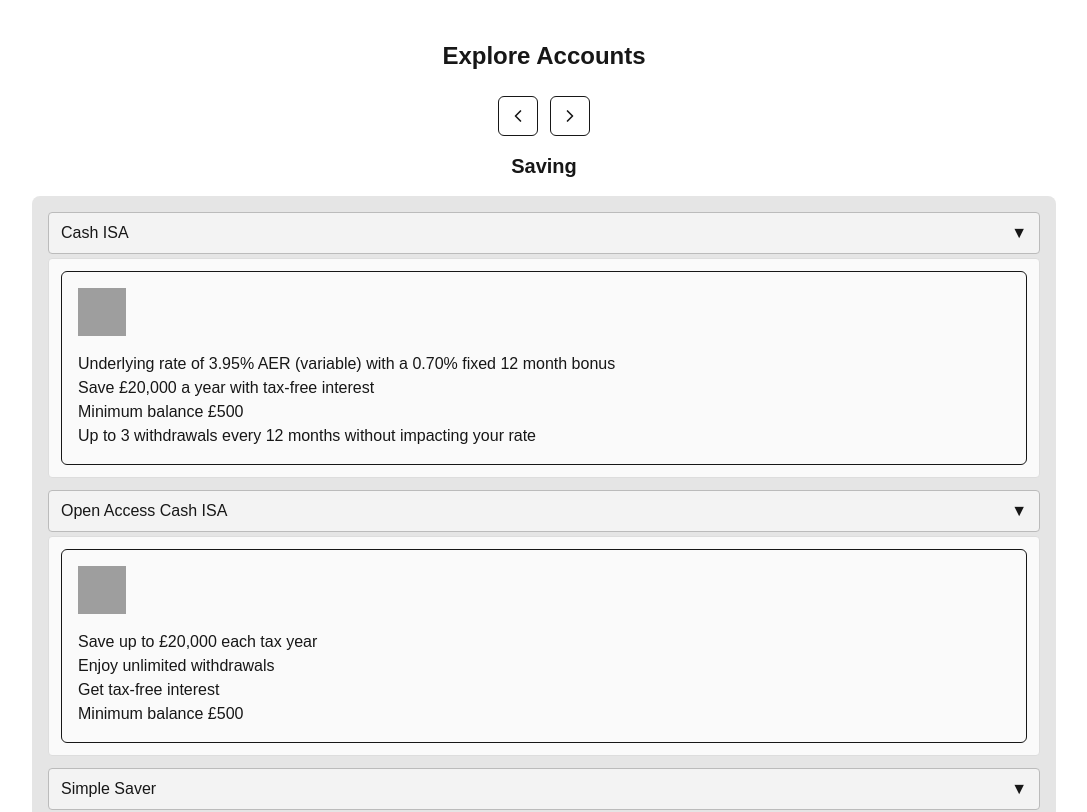
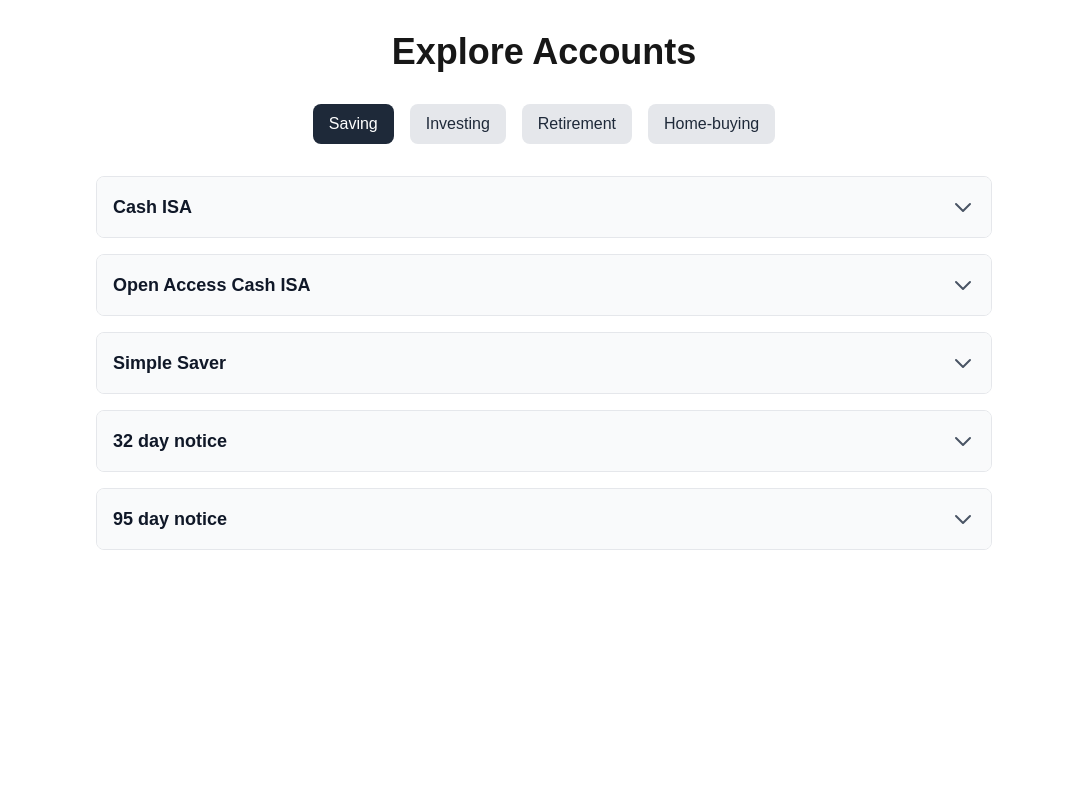
Before and after one commit to weilidai2001/mb-cms, a Next.js app in the folder webapp/: page /explore in a window 1280 px wide. Shown: the top 812 px of the page, without its empty margins (96-1183 px from the left). Built offline with nearby package versions, Linux system fonts and the light colour scheme; grey boxes are pictures that could not be loaded.

Commit message:
Starting from basics HTML

```diff
--- a/webapp/src/app/explore/page.tsx
+++ b/webapp/src/app/explore/page.tsx
@@ -1,27 +1,15 @@
 "use client";
 
-import { useMemo } from "react";
+import React, { useState } from "react";
 import Image from "next/image";
-import { motion } from "framer-motion";
-import {
-  Accordion,
-  AccordionContent,
-  AccordionItem,
-  AccordionTrigger,
-} from "@/components/ui/accordion";
-import { Button } from "@/components/ui/button";
-import { ChevronLeft, ChevronRight } from "lucide-react";
-import withCarousel, {
-  InjectedCarouselProps,
-} from "@/components/withCarousel";
 
-type Item = {
+interface Item {
   id: number;
   category: string;
   title: string;
   icon: string;
   description: string;
-};
+}
 
 const DATA: Item[] = [
   {
@@ -54,7 +42,7 @@ const DATA: Item[] = [
     title: "32 day notice",
     icon: "/assets/32_day_notice.svg",
     description:
-      "<p>Save towards your short-term goals and earn 4.03% AER variable with a 32 Day Notice Savings Account.</p><p>Get started with as little as £1.</p><p>This account has a 32 day notice period. When you request a withdrawal, your money will be available after 32 days.</p>",
+      '<p>Save towards your short-term goals and earn 4.03% AER variable with a 32 Day Notice Savings Account.</p><p>Get started with as little as £1.</p><p>This account has a 32 day notice period. When you request a withdrawal, your money will be available after 32 days.</p>',
   },
   {
     id: 2,
@@ -62,7 +50,7 @@ const DATA: Item[] = [
     title: "95 day notice",
     icon: "/assets/95_day_notice.svg",
     description:
-      "<p>Save towards your short-term goals and earn 4.34% AER variable with a 95 Day Notice Savings Account.</p><p>Get started with as little as £1.</p><p>This account has a 95 day notice period. When you request a withdrawal, your money will be available after 95 days.</p>",
+      '<p>Save towards your short-term goals and earn 4.34% AER variable with a 95 Day Notice Savings Account.</p><p>Get started with as little as £1.</p><p>This account has a 95 day notice period. When you request a withdrawal, your money will be available after 95 days.</p>',
   },
   {
     id: 4,
@@ -70,7 +58,7 @@ const DATA: Item[] = [
     title: "General Investment Account",
     icon: "/assets/general_investment_account.svg",
     description:
-      "<p>Make your money work harder over the long term with a Moneybox investing account. Choose from three simple Starting Options, or customise your portfolio with top US stocks, funds, and ETFs.</p><p><strong>With a range of investing accounts, get started today with as little as £1.</strong></p><p>Capital at risk. All investing should be long term. The value of your investments can go up and down, and you may get back less than you invest.</p>",
+      '<p>Make your money work harder over the long term with a Moneybox investing account. Choose from three simple Starting Options, or customise your portfolio with top US stocks, funds, and ETFs.</p><p><strong>With a range of investing accounts, get started today with as little as £1.</strong></p><p>Capital at risk. All investing should be long term. The value of your investments can go up and down, and you may get back less than you invest.</p>',
   },
   {
     id: 10,
@@ -86,7 +74,7 @@ const DATA: Item[] = [
     title: "Junior ISA",
     icon: "/assets/junior_isa.svg",
     description:
-      "<p>Give your child a flying start and invest up to £9,000 per tax year into a Junior Stocks &amp; Shares ISA.</p><p><strong>Open or transfer an account in minutes and join over one million people saving and investing with Moneybox.</strong></p>",
+      '<p>Give your child a flying start and invest up to £9,000 per tax year into a Junior Stocks &amp; Shares ISA.</p><p><strong>Open or transfer an account in minutes and join over one million people saving and investing with Moneybox.</strong></p>',
   },
   {
     id: 8,
@@ -102,93 +90,106 @@ const DATA: Item[] = [
     title: "Lifetime ISA",
     icon: "/assets/lifetime_isa.svg",
     description:
-      "<p>Save or invest up to £4,000 each tax year with the UK’s biggest Lifetime ISA provider and get a 25% government bonus on all savings. That’s up to £1,000 for free each year you save for your first home.</p><p>Choose from a Cash Lifetime ISA or Stocks &amp; Shares Lifetime ISA (capital at risk).</p><p>A 25% government penalty applies if you withdraw money from a Lifetime ISA for any reason other than buying your first home (up to £450,000) or for retirement, and you may get back less than you paid into your Lifetime ISA.</p>",
+      '<p>Save or invest up to £4,000 each tax year with the UK’s biggest Lifetime ISA provider and get a 25% government bonus on all savings. That’s up to £1,000 for free each year you save for your first home.</p><p>Choose from a Cash Lifetime ISA or Stocks &amp; Shares Lifetime ISA (capital at risk).</p><p>A 25% government penalty applies if you withdraw money from a Lifetime ISA for any reason other than buying your first home (up to £450,000) or for retirement, and you may get back less than you paid into your Lifetime ISA.</p>',
   },
 ];
 
-function ExplorePage({ emblaRef, onPrev, onNext, selectedIndex }: InjectedCarouselProps) {
-  const categories = useMemo(() => {
-    const map = new Map<string, Item[]>();
-    DATA.forEach((item) => {
-      if (!map.has(item.category)) map.set(item.category, []);
-      map.get(item.category)!.push(item);
-    });
-    return [...map.entries()].map(([name, items]) => ({ name, items }));
-  }, []);
+const ExplorePage = () => {
+  const [activeCategory, setActiveCategory] = useState<string>("Saving");
+  const [openAccordion, setOpenAccordion] = useState<number | null>(null);
+
+  const groupedData = DATA.reduce(
+    (acc: { [key: string]: Item[] }, item: Item) => {
+      if (!acc[item.category]) {
+        acc[item.category] = [];
+      }
+      acc[item.category].push(item);
+      return acc;
+    },
+    {}
+  );
+
+  const categories = Object.keys(groupedData);
+
+  const handleAccordion = (id: number) => {
+    setOpenAccordion(openAccordion === id ? null : id);
+  };
 
   return (
-    <main className="mx-auto max-w-6xl px-4 py-10">
-      <motion.h1
-        initial={{ opacity: 0, y: -10 }}
-        animate={{ opacity: 1, y: 0 }}
-        transition={{ duration: 0.35 }}
-        className="mb-6 text-center text-2xl font-semibold"
+    <main>
+      <header className="text-center my-8">
+        <h1 className="text-4xl font-bold">Explore Accounts</h1>
+      </header>
+
+      <nav className="my-8">
+        <h2 className="sr-only">Account Categories</h2>
+        <div className="flex justify-center">
+          {/* This is where a carousel would go. For now, it's a simple list. */}
+          <ul className="flex justify-center space-x-2 md:space-x-4">
+            {categories.map((category) => (
+              <li key={category}>
+                <button
+                  onClick={() => setActiveCategory(category)}
+                  className={`px-3 py-2 text-sm md:text-base md:px-4 rounded-lg transition-colors ${
+                    activeCategory === category
+                      ? "bg-gray-800 text-white"
+                      : "bg-gray-200 text-gray-800 hover:bg-gray-300"
+                  }`}
                 >
-        Explore Accounts
-      </motion.h1>
+                  {category}
+                </button>
+              </li>
+            ))}
+          </ul>
+        </div>
+      </nav>
 
-      {/* Carousel buttons */}
-      <div className="mb-4 flex items-center justify-center gap-3">
-        <Button
-          variant="outline"
-          size="icon"
-          aria-label="Previous category"
-          onClick={onPrev}
+      <section aria-labelledby="products-heading" className="max-w-4xl mx-auto">
+        <h2 id="products-heading" className="sr-only">
+          Products in {activeCategory}
+        </h2>
+        <div className="space-y-4">
+          {groupedData[activeCategory]?.map((item) => (
+            <article key={item.id} className="border border-gray-200 rounded-lg overflow-hidden">
+              <h3 className="sr-only">{item.title}</h3>
+              <button
+                onClick={() => handleAccordion(item.id)}
+                aria-expanded={openAccordion === item.id}
+                aria-controls={`product-description-${item.id}`}
+                className="w-full text-left p-4 flex justify-between items-center bg-gray-50 hover:bg-gray-100 focus:outline-none focus:ring-2 focus:ring-gray-500"
               >
-          <ChevronLeft className="h-5 w-5" />
-        </Button>
-        <span className="sr-only">
-          {`Category ${selectedIndex + 1} of ${categories.length}`}
+                <span className="text-lg font-semibold text-gray-900">{item.title}</span>
+                <span className="transform transition-transform duration-200" style={{ transform: openAccordion === item.id ? 'rotate(180deg)' : 'rotate(0deg)' }}>
+                  <svg className="w-6 h-6 text-gray-600" fill="none" stroke="currentColor" viewBox="0 0 24 24" xmlns="http://www.w3.org/2000/svg"><path strokeLinecap="round" strokeLinejoin="round" strokeWidth="2" d="M19 9l-7 7-7-7"></path></svg>
                 </span>
-        <Button
-          variant="outline"
-          size="icon"
-          aria-label="Next category"
-          onClick={onNext}
+              </button>
+              {openAccordion === item.id && (
+                <div
+                  id={`product-description-${item.id}`}
+                  className="p-4 bg-white"
                 >
-          <ChevronRight className="h-5 w-5" />
-        </Button>
-      </div>
-
-      {/* Embla viewport */}
-      <section ref={emblaRef} className="overflow-hidden">
-        <div className="flex">
-          {categories.map(({ name, items }) => (
-            <article key={name} className="min-w-full px-6 md:px-12">
-              <h2 className="mb-4 text-center text-xl font-semibold">{name}</h2>
-
-              <Accordion type="multiple" className="space-y-2" collapsible>
-                {items.map((prod) => (
-                  <AccordionItem key={prod.id} value={String(prod.id)}>
-                    <AccordionTrigger className="w-full rounded-md bg-muted px-4 py-3 text-left font-medium">
-                      {prod.title}
-                    </AccordionTrigger>
-                    <AccordionContent asChild>
-                      <div className="space-y-4 rounded-md border p-4">
+                  <div className="flex flex-col sm:flex-row items-start space-y-4 sm:space-y-0 sm:space-x-4">
+                    <div className="flex-shrink-0">
                       <Image
-                          src={prod.icon}
-                          alt={prod.title}
+                        src={item.icon}
+                        alt="" // Decorative image
                         width={48}
                         height={48}
-                          className="h-12 w-12"
-                        />
-                        <div
-                          className="prose prose-sm max-w-none"
-                          dangerouslySetInnerHTML={{
-                            __html: prod.description,
-                          }}
                       />
                     </div>
-                    </AccordionContent>
-                  </AccordionItem>
-                ))}
-              </Accordion>
+                    <div
+                      className="prose max-w-none"
+                      dangerouslySetInnerHTML={{ __html: item.description }}
+                    />
+                  </div>
+                </div>
+              )}
             </article>
           ))}
         </div>
       </section>
     </main>
   );
-}
+};
 
-export default withCarousel(ExplorePage);
+export default ExplorePage;
```
Lines whose indentation alone changed are shown as unchanged.
